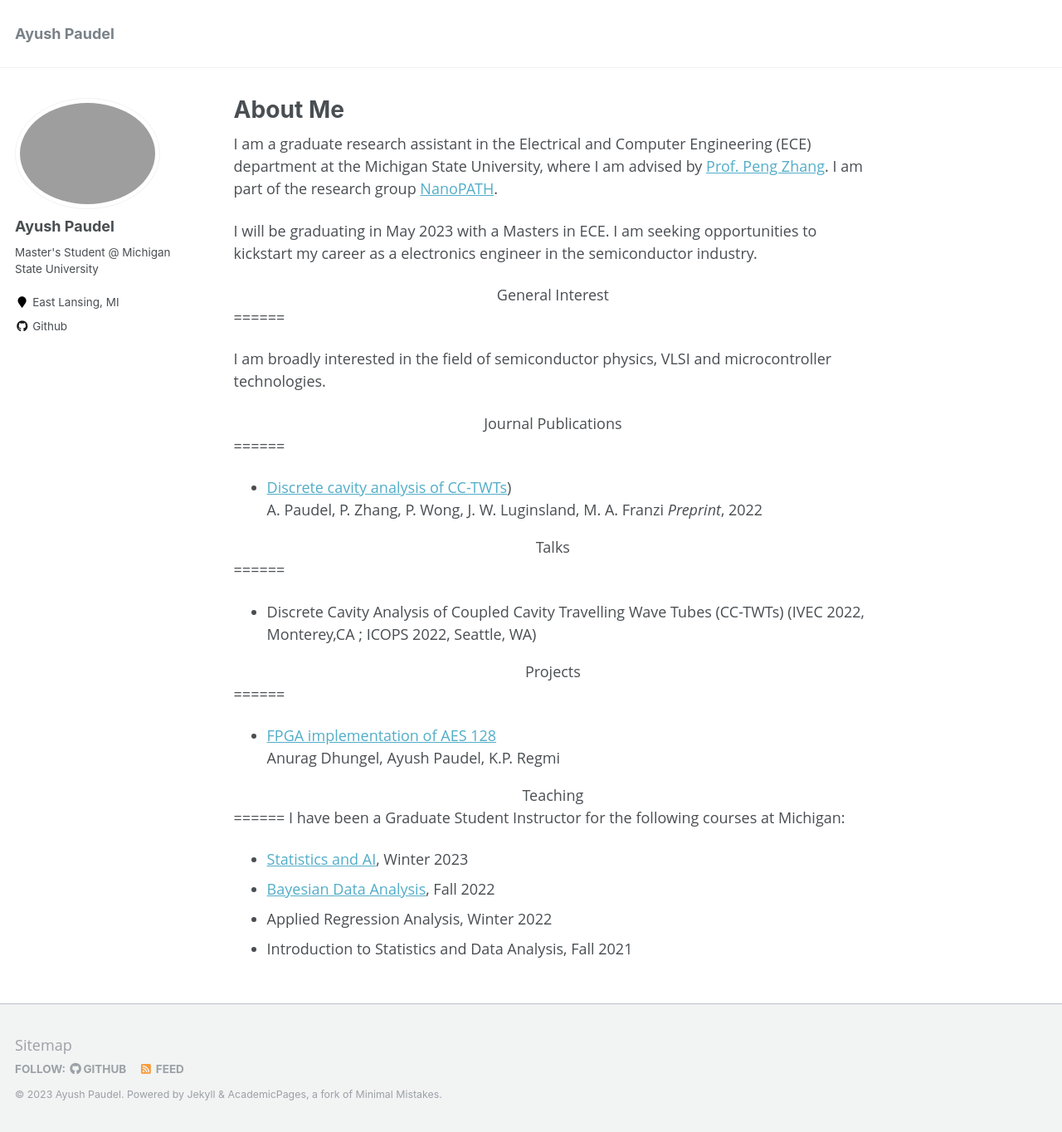
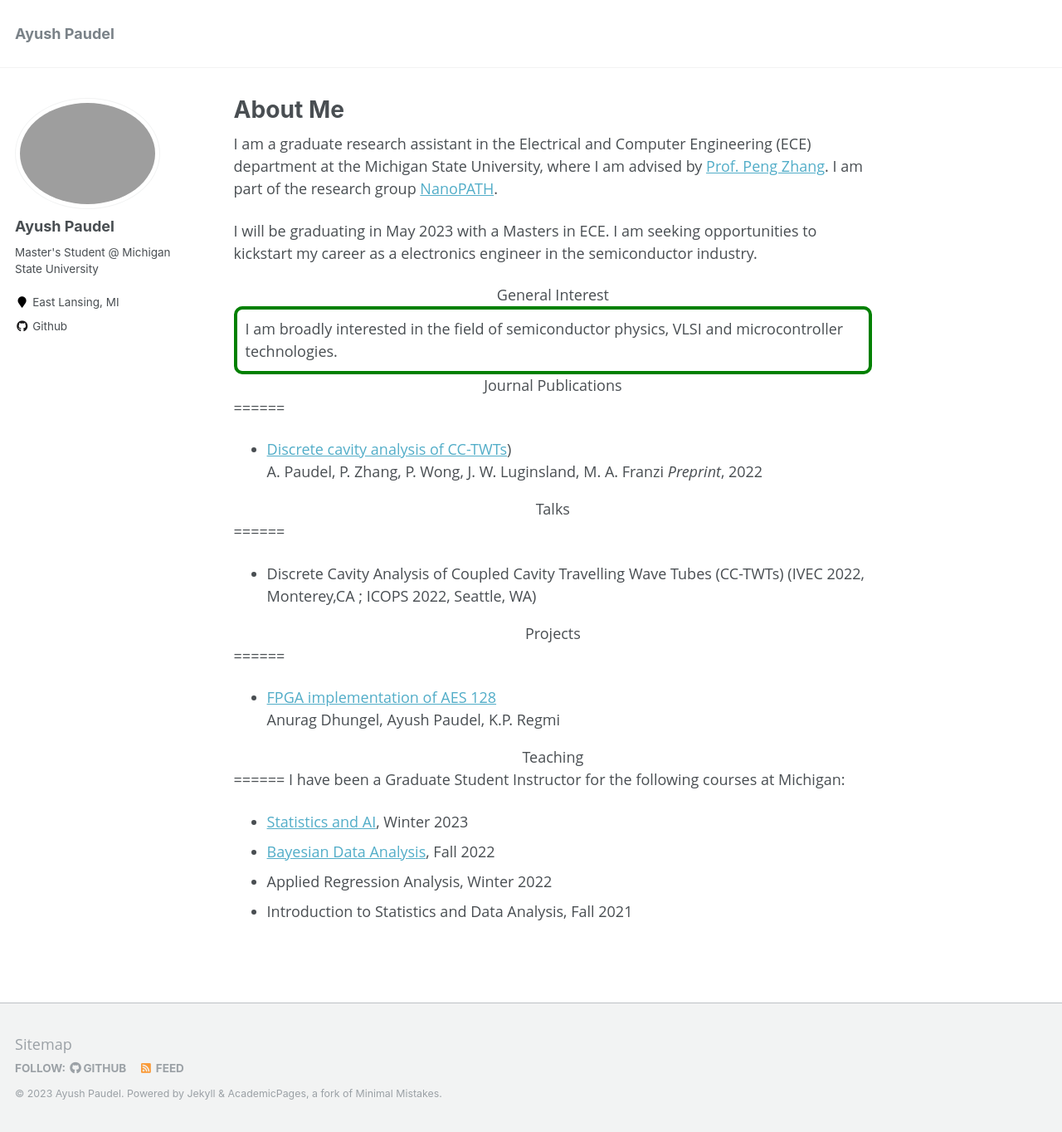
Before and after one commit to paudela11/paudela11.github.io, a Jekyll site: the page built from _pages/about.md, in a window 1280 px wide and 1364 px high. Shown: the whole window at 83% size. Built offline with Jekyll 4.4.1, drawn with Linux system fonts in a browser that asks for light colours.

Commit message:
Update about.md

```diff
--- a/_pages/about.md
+++ b/_pages/about.md
@@ -13,9 +13,12 @@ I am a graduate research assistant in the Electrical and Computer Engineering (E
  I will be graduating in May 2023 with a Masters in ECE. I am seeking opportunities to kickstart my career as a electronics engineer in the semiconductor industry.
 
 <center>General Interest</center>
-======
 
+<div style="border: 4px solid green; border-radius: 10px; padding: 10px;">
 I am broadly interested in the field of semiconductor physics, VLSI and microcontroller technologies.
+</div>
+
+
 
 
 <center>Journal Publications</center>
```
